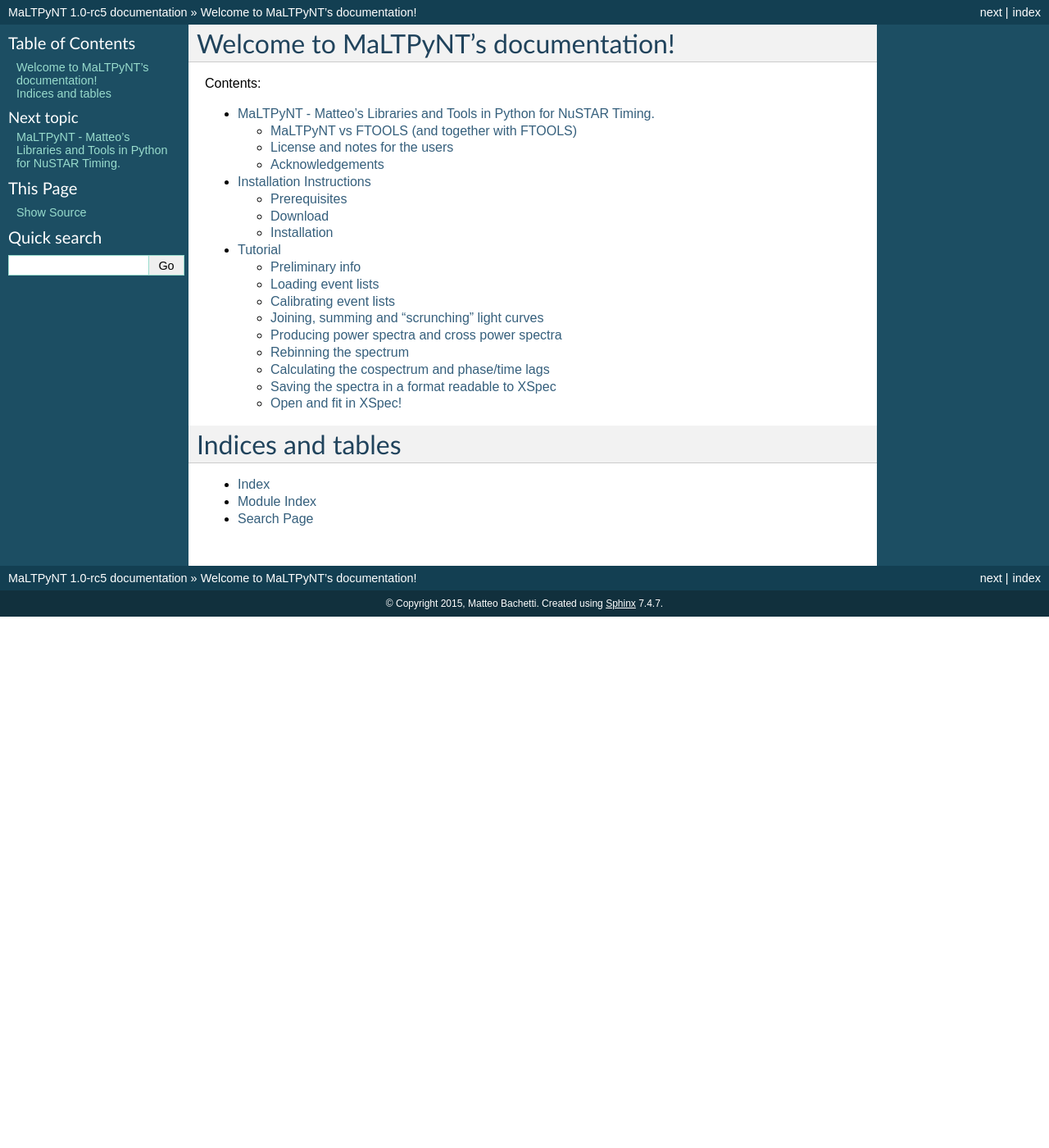
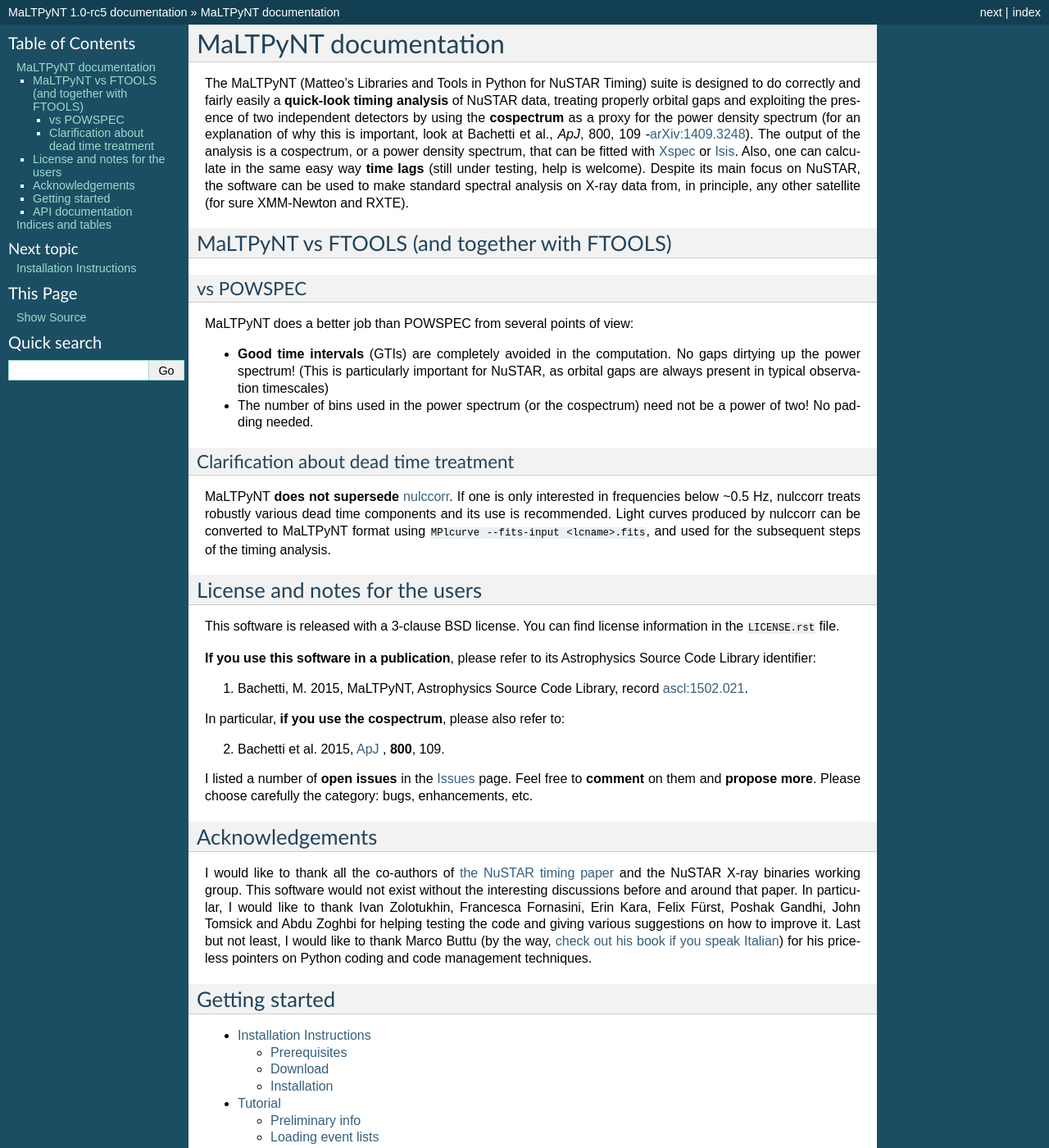
Before and after one commit to StingraySoftware/HENDRICS, a Sphinx documentation site: the page built from docs/source/index.rst, in a window 1280 px wide and 1400 px high. Shown: the whole window at 82% size. Built offline with Sphinx 7.4.7, drawn with Linux system fonts in a browser that asks for light colours; the version number is read from the project's files by our own code; some of the changed text lies outside the part shown.

Commit message:
Change theme; insert introduction in index.rst

```diff
--- a/docs/source/conf.py
+++ b/docs/source/conf.py
@@ -122,7 +122,7 @@ todo_include_todos = True
 # The theme to use for HTML and HTML Help pages.  See the documentation for
 # a list of builtin themes.
 #html_theme = 'alabaster'
-html_theme = 'classic'
+html_theme = 'default'
 
 # Theme options are theme-specific and customize the look and feel of a theme
 # further.  For a list of options available for each theme, see the
--- a/docs/source/index.rst
+++ b/docs/source/index.rst
@@ -3,20 +3,102 @@
    You can adapt this file completely to your liking, but it should at least
    contain the root `toctree` directive.
 
-Welcome to MaLTPyNT's documentation!
-====================================
+MaLTPyNT documentation
+======================
 
-Contents:
+The MaLTPyNT (Matteo's Libraries and Tools in Python for NuSTAR Timing)
+suite is designed to do correctly and fairly easily a
+**quick-look timing analysis** of NuSTAR data, treating properly orbital
+gaps and exploiting the presence of two independent detectors by using
+the **cospectrum** as a proxy for the power density spectrum (for an
+explanation of why this is important, look at Bachetti et al., *ApJ*,
+800, 109 -`arXiv:1409.3248 <http://arxiv.org/abs/1409.3248>`__). The
+output of the analysis is a cospectrum, or a power density spectrum,
+that can be fitted with
+`Xspec <http://heasarc.gsfc.nasa.gov/xanadu/xspec/>`__ or
+`Isis <http://space.mit.edu/home/mnowak/isis_vs_xspec/mod.html>`__.
+Also, one can calculate in the same easy way **time lags** (still under
+testing, help is welcome). Despite its main focus on NuSTAR, the
+software can be used to make standard spectral analysis on X-ray data
+from, in principle, any other satellite (for sure XMM-Newton and RXTE).
+
+MaLTPyNT vs FTOOLS (and together with FTOOLS)
+---------------------------------------------
+
+vs POWSPEC
+~~~~~~~~~~
+
+MaLTPyNT does a better job than POWSPEC from several points of view:
+
+- **Good time intervals** (GTIs) are completely avoided in the
+  computation. No gaps dirtying up the power spectrum! (This is
+  particularly important for NuSTAR, as orbital gaps are always present
+  in typical observation timescales)
+
+- The number of bins used in the power spectrum (or the cospectrum)
+  need not be a power of two! No padding needed.
+
+Clarification about dead time treatment
+~~~~~~~~~~~~~~~~~~~~~~~~~~~~~~~~~~~~~~~
+
+MaLTPyNT **does not supersede**
+`nulccorr <https://heasarc.gsfc.nasa.gov/ftools/caldb/help/nulccorr.html>`__.
+If one is only interested in frequencies below ~0.5 Hz, nulccorr treats
+robustly various dead time components and its use is recommended. Light
+curves produced by nulccorr can be converted to MaLTPyNT format using
+``MPlcurve --fits-input <lcname>.fits``, and used for the subsequent
+steps of the timing analysis.
+
+License and notes for the users
+-------------------------------
+
+This software is released with a 3-clause BSD license. You can find
+license information in the ``LICENSE.rst`` file.
+
+**If you use this software in a publication**, please refer to its
+Astrophysics Source Code Library identifier:
+
+1. Bachetti, M. 2015, MaLTPyNT, Astrophysics Source Code Library, record `ascl:1502.021 <http://ascl.net/1502.021>`__.
+
+In particular, **if you use the cospectrum**, please also refer to:
+
+2. Bachetti et al. 2015, `ApJ <http://iopscience.iop.org/0004-637X/800/2/109/>`__ , **800**, 109.
+
+I listed a number of **open issues** in the
+`Issues <https://bitbucket.org/mbachett/maltpynt/issues?status=new&status=open>`__
+page. Feel free to **comment** on them and **propose more**. Please
+choose carefully the category: bugs, enhancements, etc.
+
+Acknowledgements
+----------------
+
+I would like to thank all the co-authors of `the NuSTAR timing
+paper <http://arxiv.org/abs/1409.3248>`__ and the NuSTAR X-ray binaries
+working group. This software would not exist without the interesting
+discussions before and around that paper. In particular, I would like to
+thank Ivan Zolotukhin, Francesca Fornasini, Erin Kara, Felix Fürst,
+Poshak Gandhi, John Tomsick and Abdu Zoghbi for helping testing the code
+and giving various suggestions on how to improve it. Last but not least,
+I would like to thank Marco Buttu (by the way, `check out his book if
+you speak
+Italian <http://www.amazon.it/Programmare-con-Python-completa-DigitalLifeStyle-ebook/dp/B00L95VURC/ref=sr_1_1?s=books&ie=UTF8&qid=1424298092&sr=1-1>`__)
+for his priceless pointers on Python coding and code management
+techniques.
+
+Getting started
+---------------
 
 .. toctree::
    :maxdepth: 2
 
-   introduction
    install
    tutorial
 
+API documentation
+-----------------
+
 .. toctree::
-   :hidden:
+   :maxdepth: 2
 
    maltpynt/modules
 
```
Also changed, not shown: docs/source/introduction.rst (deleted, +0 -83 lines).
